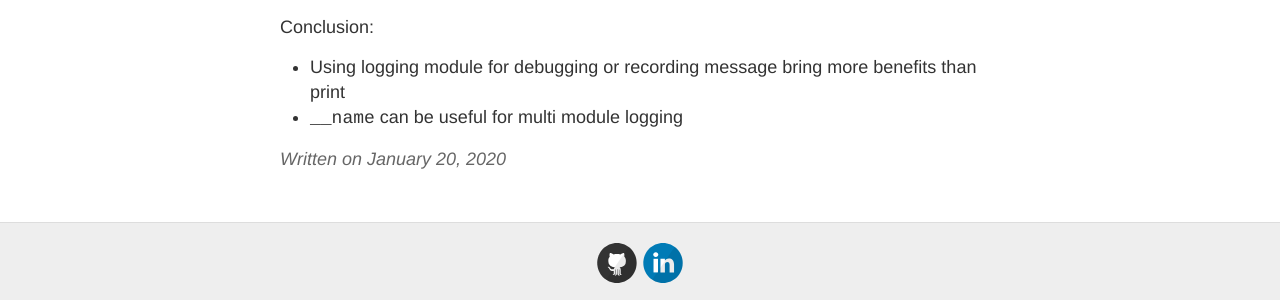
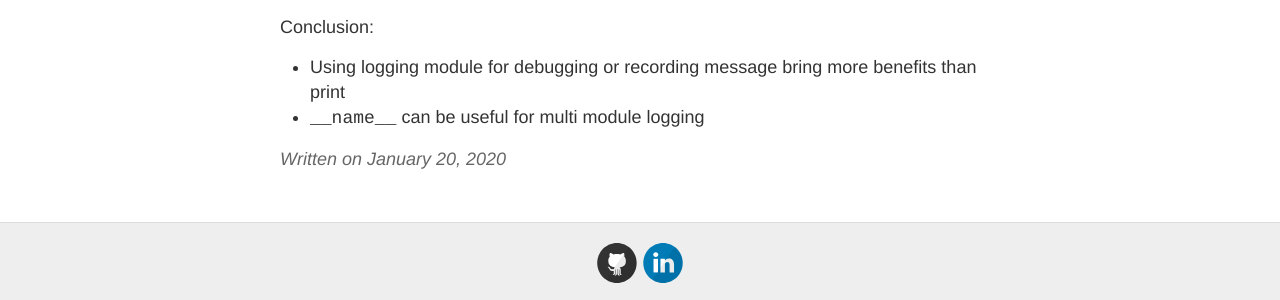
Before and after one commit to devennn/devennn.github.io, a Jekyll site: the page built from _posts/2020-01-20-python-logging-module.md, in a window 1280 px wide and 900 px high, scrolled down 3185 px. Shown: the part 589-889 px from the top of the window. Built offline with Jekyll 4.4.1, drawn with Linux system fonts in a browser that asks for light colours.

````diff
--- a/_posts/2020-01-20-python-logging-module.md
+++ b/_posts/2020-01-20-python-logging-module.md
@@ -137,4 +137,4 @@ and logfile.log containing the same output is created.
 
 Conclusion:
 - Using logging module for debugging or recording message bring more benefits than print
-- ```__name``` can be useful for multi module logging
+- ```__name__``` can be useful for multi module logging
````
